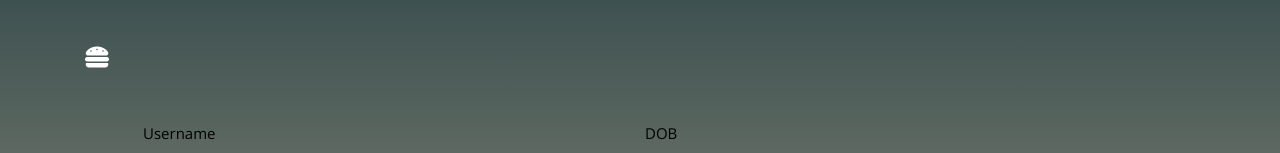
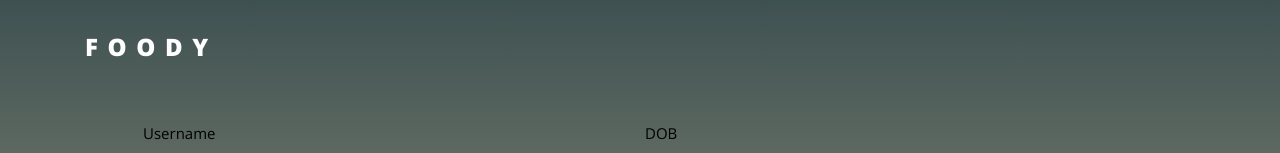
Before and after one commit to parthivi1110/Parthivi, a plain HTML site: page public/newuser.html in a window 1280 px wide. Shown: the top 153 px of the page. Drawn offline with nearby package versions, Linux system fonts and the light colour scheme.

Commit message:
Corrected newuser.html logo

```diff
--- a/public/newuser.html
+++ b/public/newuser.html
@@ -21,10 +21,11 @@
 
   <body style="background: linear-gradient(#3E5151,#DECBA4); height: 100%; margin: 0;background-repeat: no-repeat; background-attachment: fixed;">
 
-    <header role="banner">
+
+    <header role="banner" style="padding:20px">
       <nav class="navbar navbar-expand-md navbar-dark bg-dark">
         <div class="container">
-          <a class="navbar-brand" href="home.html"><i class="fas fa-hamburger"></i></a>
+          <a class="navbar-brand" href="index.html">Foody</a>
         </div>
       </nav>
     </header>
```
